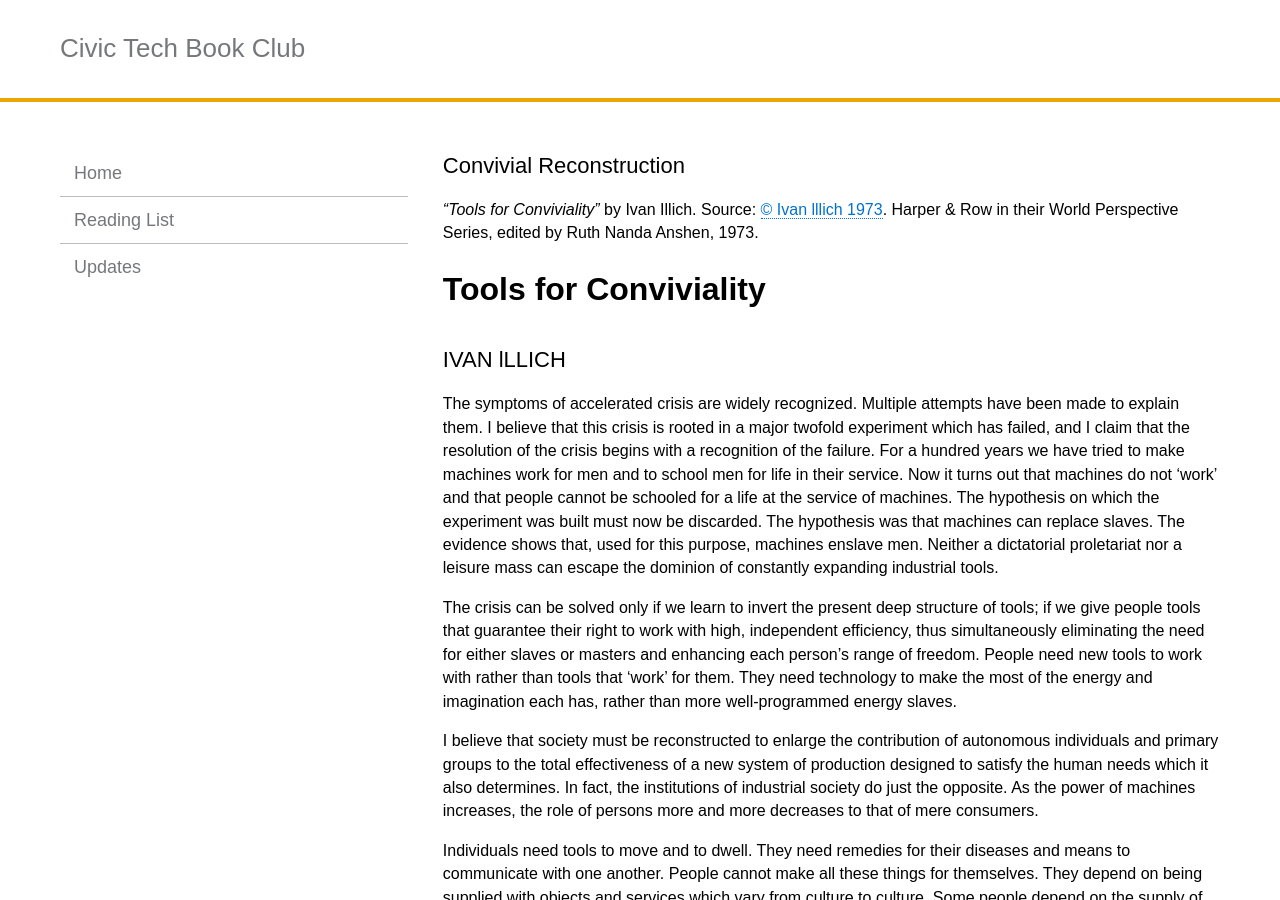
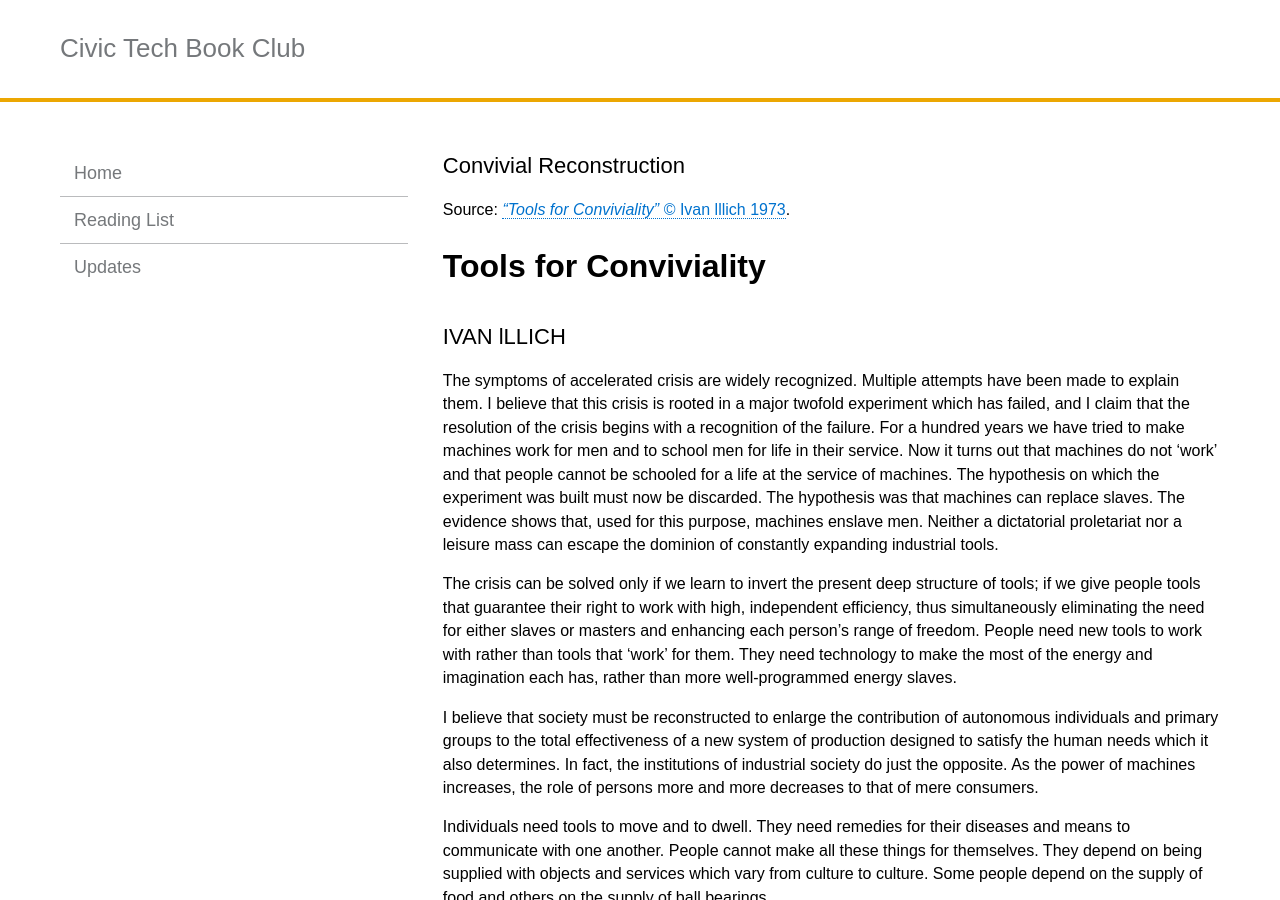
Before and after one commit to rebeccawilliams/bookclub, a Jekyll site: the page built from convivial-reconstruction.md, in a window 1280 px wide and 900 px high. Built offline with Jekyll 4.4.1, drawn with Linux system fonts in a browser that asks for light colours.

Commit message:
Update convivial-reconstruction.md

```diff
--- a/convivial-reconstruction.md
+++ b/convivial-reconstruction.md
@@ -3,8 +3,7 @@
 title:  "Convivial Reconstruction"
 ---
 
-_"Tools for Conviviality"_ by Ivan Illich. Source: [© Ivan lllich 1973](http://monoskop.org/images/7/71/Illich_Ivan_Tools_for_Conviviality.pdf). Harper & Row in their World
-Perspective Series, edited by Ruth Nanda Anshen, 1973.
+Source: [_"Tools for Conviviality"_ © Ivan lllich 1973](http://monoskop.org/images/7/71/Illich_Ivan_Tools_for_Conviviality.pdf).
 
 # Tools for Conviviality
 
```
